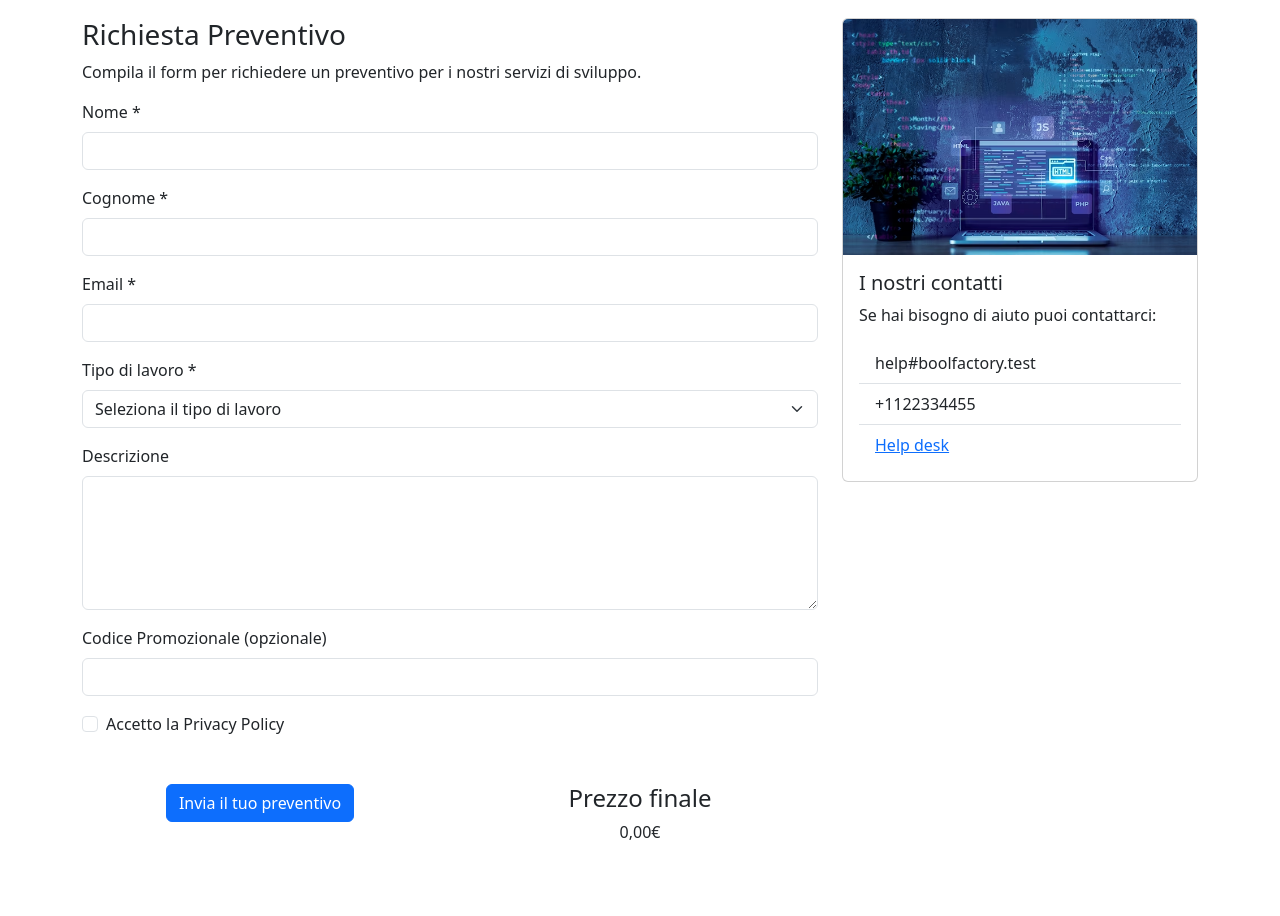
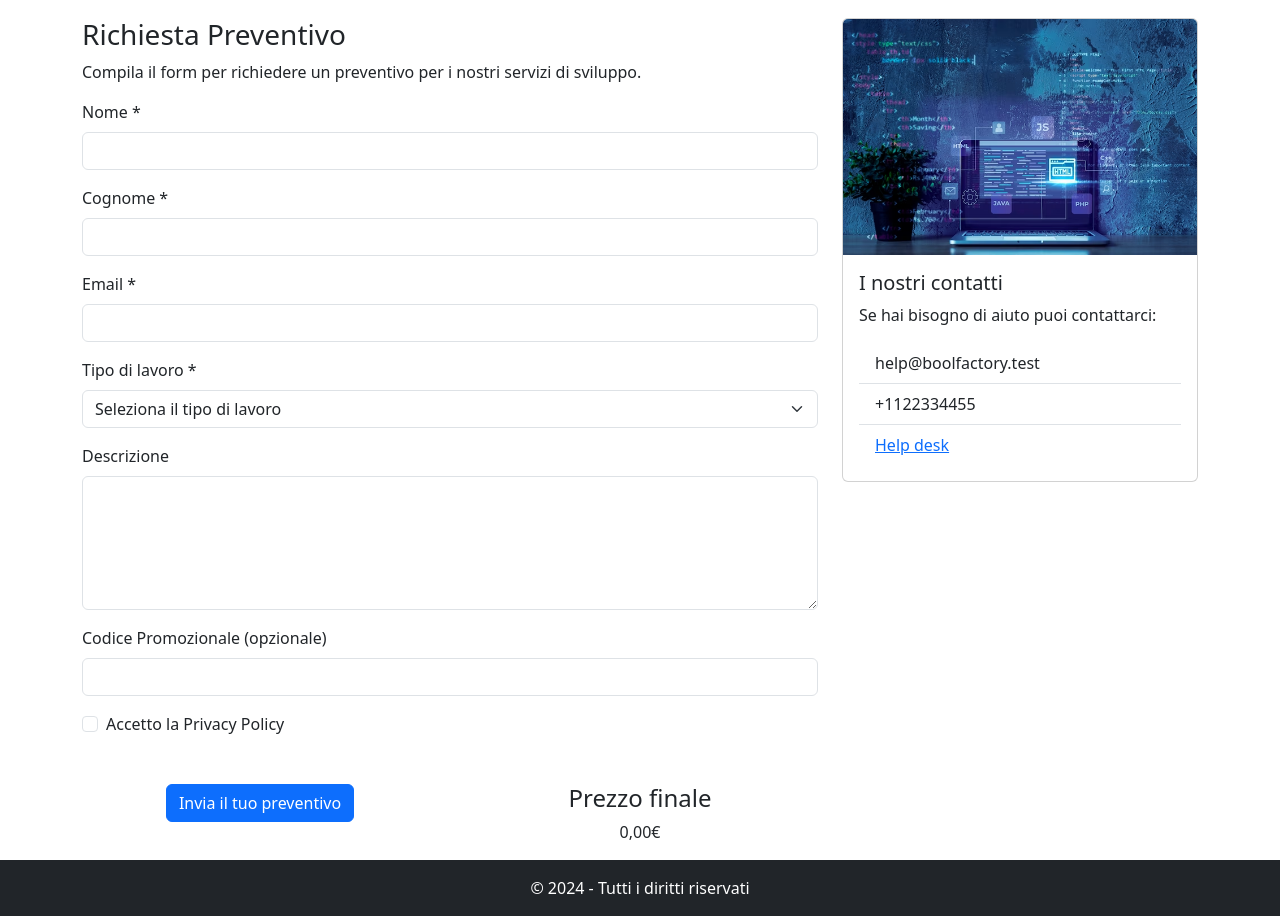
Before and after one commit to elijahit/bootstrap-preventivo, a website: page index.html in a window 1280 px wide. Shown: the part 63-979 px from the top of the page. Before the commit the page ends 923 px from the top, so only its background shows below. Drawn offline with nearby package versions, Linux system fonts and the light colour scheme.

Commit message:
ADD: Footer e aggiunto wrapper in body per attaccare il footer in basso

```diff
--- a/index.html
+++ b/index.html
@@ -10,7 +10,7 @@
   <link rel="stylesheet" href="./node_modules/bootstrap/dist/css/bootstrap.min.css">
 </head>
 
-<body>
+<body style="min-height: 100vh;", class="d-flex flex-column">
   <!-- HEADER -->
   <header class="mb-4">
     <nav class="navbar navbar-expand-lg bg-dark border-bottom border-body" data-bs-theme="dark">
@@ -103,7 +103,7 @@
                 <h5 class="card-title">I nostri contatti</h5>
                 <p class="card-text">Se hai bisogno di aiuto puoi contattarci:</p>
                 <ul class="list-group list-group-flush">
-                  <li class="list-group-item">help#boolfactory.test</li>
+                  <li class="list-group-item">help@boolfactory.test</li>
                   <li class="list-group-item">+1122334455</li>
                   <li class="list-group-item"><a href="#">Help desk</a></li>
                 </ul>
@@ -115,6 +115,13 @@
     </div>
   </main>
   <!-- MAIN END -->
+  <!-- FOOTER -->
+  <footer class="mt-auto">
+    <div class="bg-dark">
+      <p class="text-white text-center p-3 m-0">&copy; 2024 - Tutti i diritti riservati</p>
+    </div>
+  </footer>
+  <!-- FOOTER END -->
   <script src="./node_modules/bootstrap/dist/js/bootstrap.min.js"></script>
 </body>
 
```
